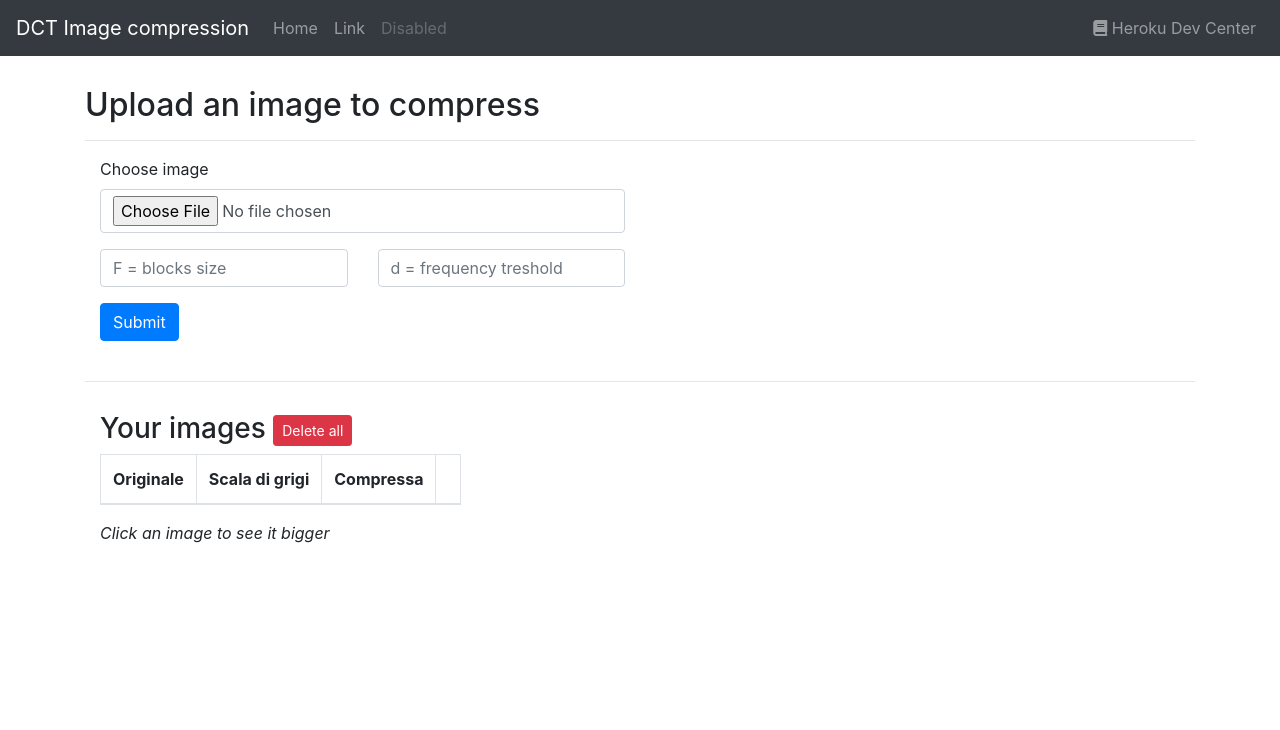
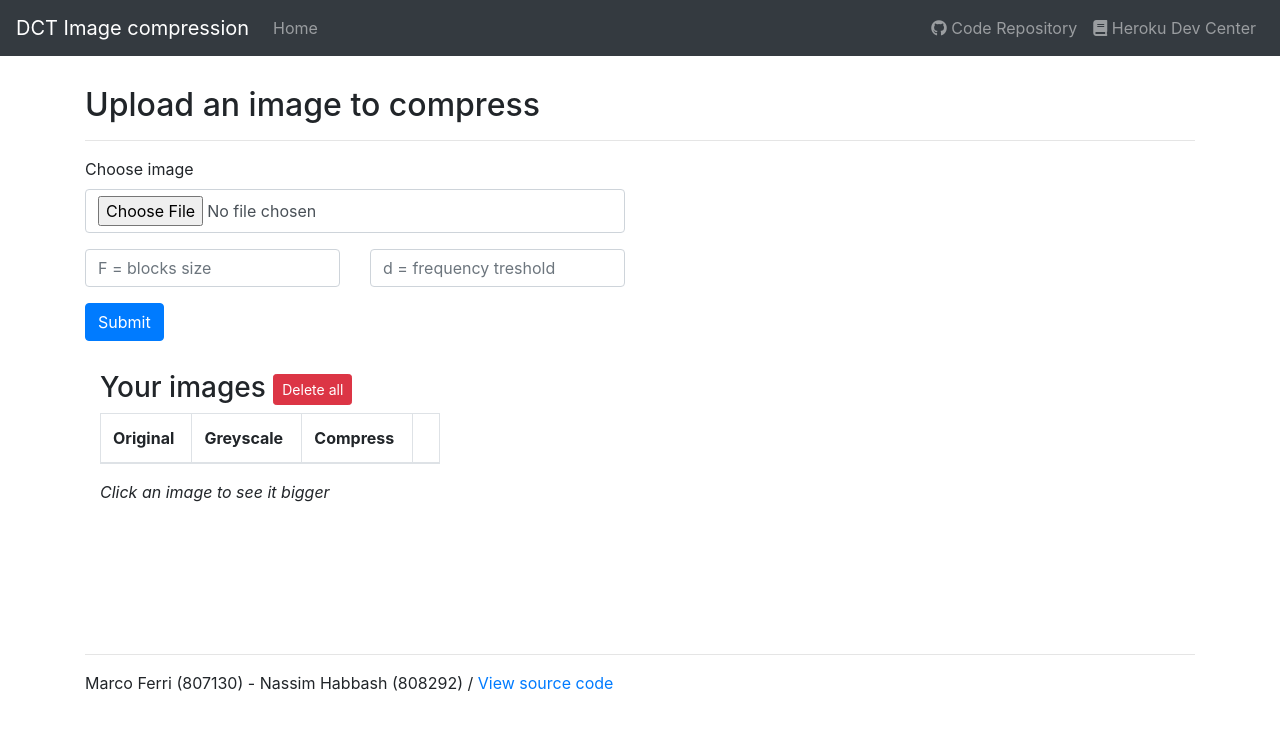
Before and after one commit to mferri17/dct-image-compression, a Django app: page / in a window 1280 px wide. Shown: the top 730 px of the page. Run offline with Django 3.2, Linux system fonts and the light colour scheme; data that the repository does not hold is empty; some libraries are stand-ins or nearby versions.

Commit message:
UI changes

```diff
--- a/webui/templates/base.html
+++ b/webui/templates/base.html
@@ -27,7 +27,7 @@
 
     <!-- Menu -->
     <nav class="navbar navbar-expand-md navbar-dark bg-dark">
-        <a class="navbar-brand" href="#">DCT Image compression</a>
+        <a class="navbar-brand" href="/">DCT Image compression</a>
         <button class="navbar-toggler" type="button" data-toggle="collapse" data-target="#navbarCollapse"
             aria-controls="navbarCollapse" aria-expanded="false" aria-label="Toggle navigation">
             <span class="navbar-toggler-icon"></span>
@@ -35,16 +35,16 @@
         <div class="collapse navbar-collapse" id="navbarCollapse">
             <ul class="navbar-nav mr-auto">
                 <li class="nav-item">
-                    <a class="nav-link" href="#">Home</a>
-                </li>
-                <li class="nav-item">
-                    <a class="nav-link" href="#">Link</a>
-                </li>
-                <li class="nav-item">
-                    <a class="nav-link disabled" href="#">Disabled</a>
+                    <a class="nav-link" href="/">Home</a>
                 </li>
             </ul>
             <ul class="navbar-nav navbar-right">
+                <li class="nav-item">
+                    <a href="https://github.com/mferri17/dct-image-compression" target="_blank" class="nav-link">
+                        <span class="fab fa-github"></span>
+                        Code Repository
+                    </a>
+                </li>
                 <li class="nav-item">
                     <a href="https://devcenter.heroku.com" target="_blank" class="nav-link">
                         <span class="fa fa-book"></span>
@@ -59,6 +59,11 @@
     <!-- Content -->
     <div class="container" style="margin-top: 30px;">
         {% block content %}{% endblock %}
+
+        <footer style="margin-bottom: 30px;">
+            <hr>
+            Marco Ferri (807130) - Nassim Habbash (808292) / <a href="https://github.com/mferri17/dct-image-compression" target="_blank">View source code</a>
+        </footer>
     </div>
 
 </body>
--- a/webui/templates/index.html
+++ b/webui/templates/index.html
@@ -12,23 +12,23 @@
 
 <!-- ---------------------- UPLOAD FORM ---------------------- -->
 
-<form action="{% url 'compress' %}" method="post" enctype="multipart/form-data">
+<form id="upload" class="row" action="{% url 'compress' %}" method="post" enctype="multipart/form-data">
     {% csrf_token %}
     <div class="col-md-6">
         <input type="hidden" name="user" />
         <div class="form-group row">
             <div class="col">
                 <label for="image">Choose image</label>
-                <input type="file" class="form-control form-control-file" accept="image/jpg, image/jpeg, image/bmp"
+                <input type="file" class="form-control form-control-file" accept="image/jpg, image/jpeg, .bmp"
                     name="image" id="image" required style="padding-bottom: 36px;" />
             </div>
         </div>
         <div class="form-group row">
             <div class="col">
-                <input type="text" class="form-control" name="F" placeholder="F = blocks size" required />
+                <input type="number" class="form-control" name="F" placeholder="F = blocks size" required />
             </div>
             <div class="col">
-                <input type="text" class="form-control" name="d" placeholder="d = frequency treshold" required />
+                <input type="number" class="form-control" name="d" placeholder="d = frequency treshold" required />
             </div>
         </div>
         <input class="btn btn-primary" type="submit" value="Submit" />
@@ -60,9 +60,9 @@
     <table id="user-images" class="table table-bordered table-striped">
         <thead>
             <tr>
-                <th>Originale</th>
-                <th style="white-space:nowrap;">Scala di grigi</th>
-                <th>Compressa</th>
+                <th>Original</th>
+                <th style="white-space:nowrap;">Greyscale</th>
+                <th>Compress</th>
                 <th></th>
             </tr>
         </thead>
@@ -78,6 +78,15 @@
         var user = setUser();
         getUserImages(user);
         $('#delete-all').attr('href', '/delete_all_for_user/' + user);
+        $('form#upload').submit(function(event){
+            //event.preventDefault();
+            var F = $(event.target).find('[name=F]').val();
+            var d = $(event.target).find('[name=d]').val();
+            if(d < 0 || d > 2*F-2){
+                alert('Frequency treshold (d) must be between 0 and 2F-2');
+                return false;
+            }
+        });
     });
 
     function setUser() {
--- a/webui/utils.py
+++ b/webui/utils.py
@@ -37,8 +37,7 @@
 
     image_path = os.path.join(image_folder, '1-original.jpg')
     image_grey_path = os.path.join(image_folder, '2-grey.jpg')
-    image_compress_path = os.path.join(
-        image_folder, f'3-compress-F{F}_d{d}.jpg')
+    image_compress_path = os.path.join(image_folder, f'3-compress-F{F}_d{d}.jpg')
 
     # input image
     img = imageio.imread(image)
```
